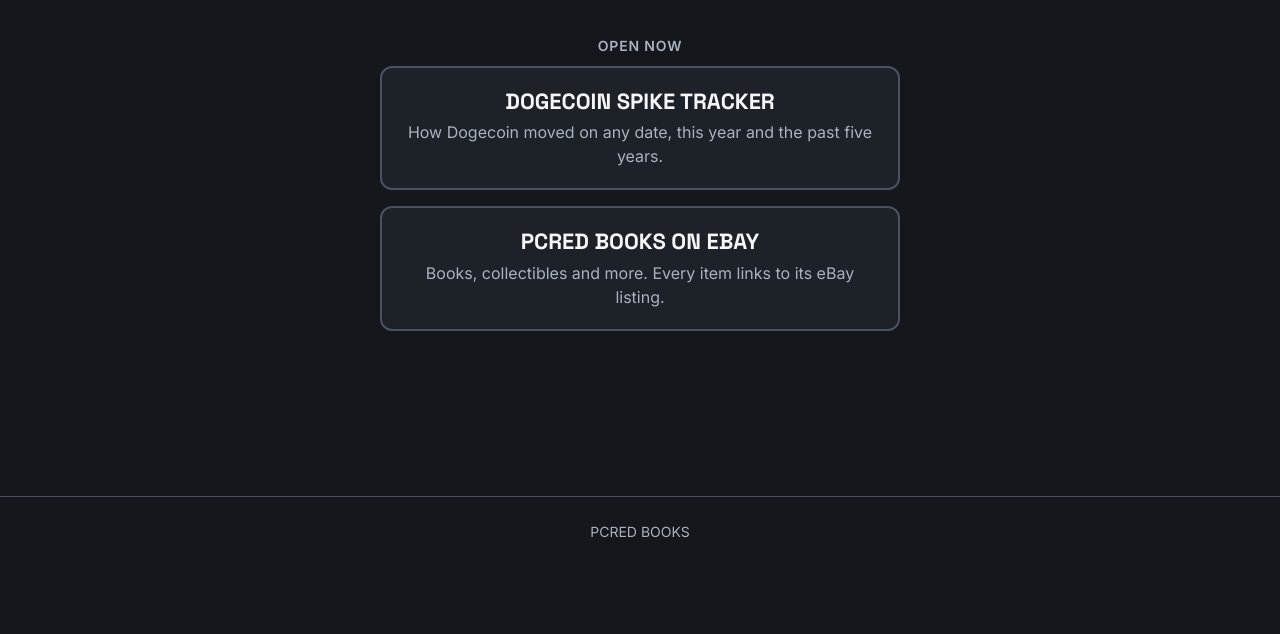
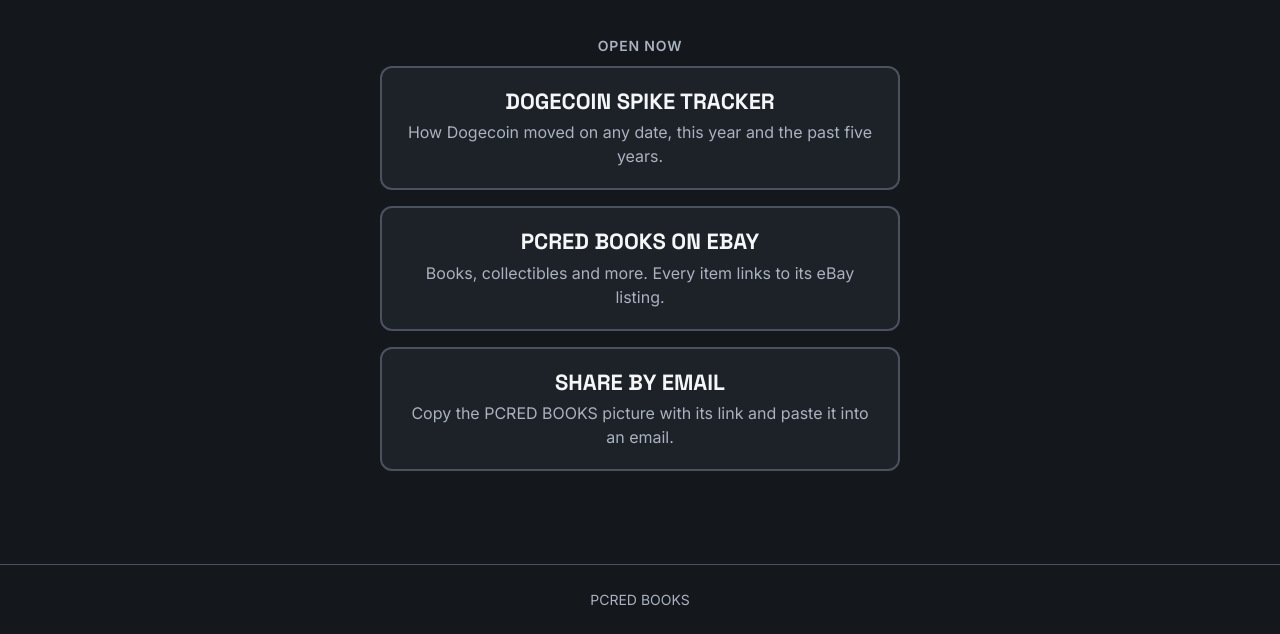
Before and after one commit to LOUIEFISH/louiefish.github.io, a plain HTML site: page index.html in a window 1280 px wide. Shown: the part 234-868 px from the top of the page. Before the commit the page ends 800 px from the top, so only its background shows below. Drawn offline with Linux system fonts and the light colour scheme.

Commit message:
Add SHARE BY EMAIL button to home page
Co-Authored-By: Claude Opus 5.5 <noreply@anthropic.com>
Claude-Session: https://claude.ai/code/session_01Fo58rsnLtQ2jbr4Wor9TX4

```diff
--- a/index.html
+++ b/index.html
@@ -41,6 +41,10 @@ footer{color:var(--mute);font-size:14px;text-align:center;padding:24px 16px;bord
 <p class="t">PCRED BOOKS ON EBAY</p>
 <p class="d">Books, collectibles and more. Every item links to its eBay listing.</p>
 </a>
+<a class="card" href="share/">
+<p class="t">SHARE BY EMAIL</p>
+<p class="d">Copy the PCRED BOOKS picture with its link and paste it into an email.</p>
+</a>
 </main>
 <footer>PCRED BOOKS</footer>
 </body></html>
```
